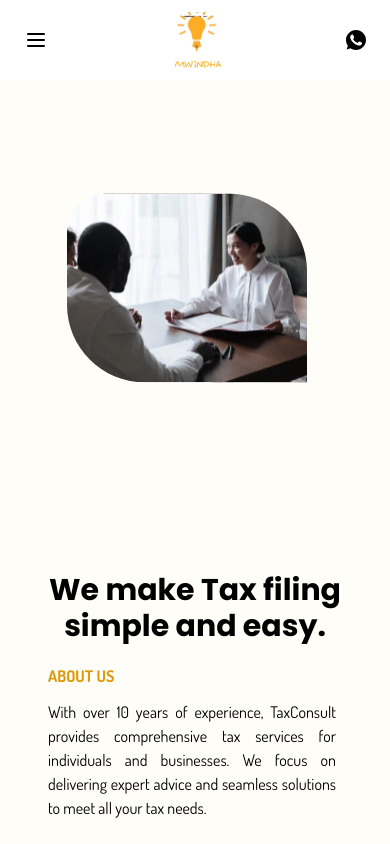
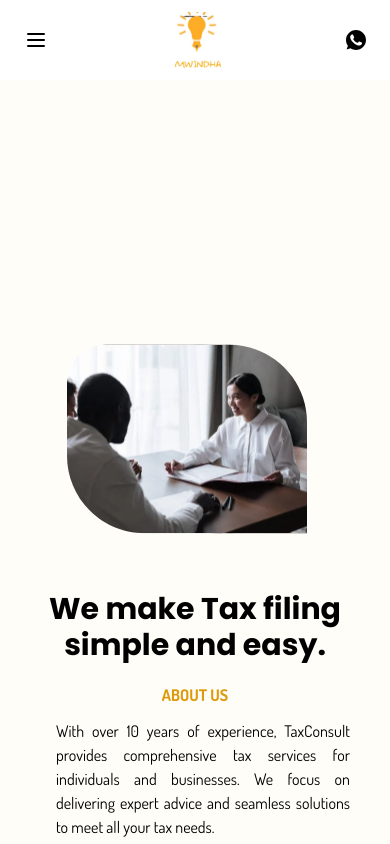
Before and after one commit to MikeSindani/projet-next-mwindha-siteweb, a Next.js app: page / in a window 390 px wide. Shown: the top 844 px of the page. Built offline with nearby package versions, Linux system fonts and the light colour scheme.

Commit message:
add new info 3

```diff
--- a/src/components/Header/Header.jsx
+++ b/src/components/Header/Header.jsx
@@ -26,7 +26,7 @@ function Header() {
   const taille_icons = 20;
 
   return (
-    <header className=" md:h-[95dvh] h-[160dvh] left-0 w-full">
+    <header className=" md:h-[95dvh] h-[140dvh] left-0 w-full">
       <div className=" w-full h-full bg-cover bg-center bg-secondary-color">
         <nav className="flex justify-between items-center p-4 h-20 z-30 bg-white">
           <div className="flex items-center md:hidden">
@@ -131,17 +131,17 @@ function Header() {
             </li>
           </ul>
         </nav>
-        <div className="container  left-0 w-full h-[110dvh] md:h-[75dvh] flex flex-col mx-auto">
-          <div className="flex max-md:flex-col-reverse justify-between gap-3 items-center h-full w-full my-10 p-12 md:p-4">
+        <div className="container  left-0 w-full h-[130dvh] md:h-[75dvh] flex flex-col mx-auto">
+          <div className="flex max-md:flex-col-reverse md:justify-between justify-center gap-3 items-center h-full w-full p-12 md:p-4">
             <div className="text-center space-y-3 w-full md:w-1/2">
               <h1 className="md:text-5xl text-3xl font-bold text-black font-primary-font md:text-left my-5">
                 We make Tax filing <br />
                 simple and easy.
               </h1>
-              <h1 className="text-md font-bold  text-left text-primary-color ">
+              <h1 className="text-md font-bold text-center  md:text-left text-primary-color ">
                 ABOUT US
               </h1>
-              <p className="text-md  text-black text-justify md:w-96 w-72 my-2">
+              <p className="text-md  text-black text-justify md:w-96 w-full md:w-72 m-2">
                 With over 10 years of experience, TaxConsult provides
                 comprehensive tax services for individuals and businesses. We
                 focus on delivering expert advice and seamless solutions to meet
@@ -168,7 +168,7 @@ function Header() {
                 </div>
               </div>
             </div>
-            <div className="flex justify-center items-center w-full md:w-1/2 ">
+            <div className="flex justify-center items-center md:w-1/2 ">
               <Image
                 src={picture}
                 alt="Logo"
--- a/src/components/Sections/sections_services.tsx
+++ b/src/components/Sections/sections_services.tsx
@@ -141,7 +141,7 @@ export default function SectionsServices() {
           {groupes.map((groupe) => (
             <div key={groupe.name}>
               <h3 className="font-bold mb-2 text-center">{groupe.title.toUpperCase()}</h3>
-              <div className="space-y-1 grid grid-cols-4 gap-2 last:pr-2">
+              <div className="space-y-1 grid grid-cols-3 md:grid-cols-4 gap-2 last:pr-2">
                 {services.filter((service) => service.groupe === groupe.name).map((service) => (
                   <a
                     href='#services'
```
